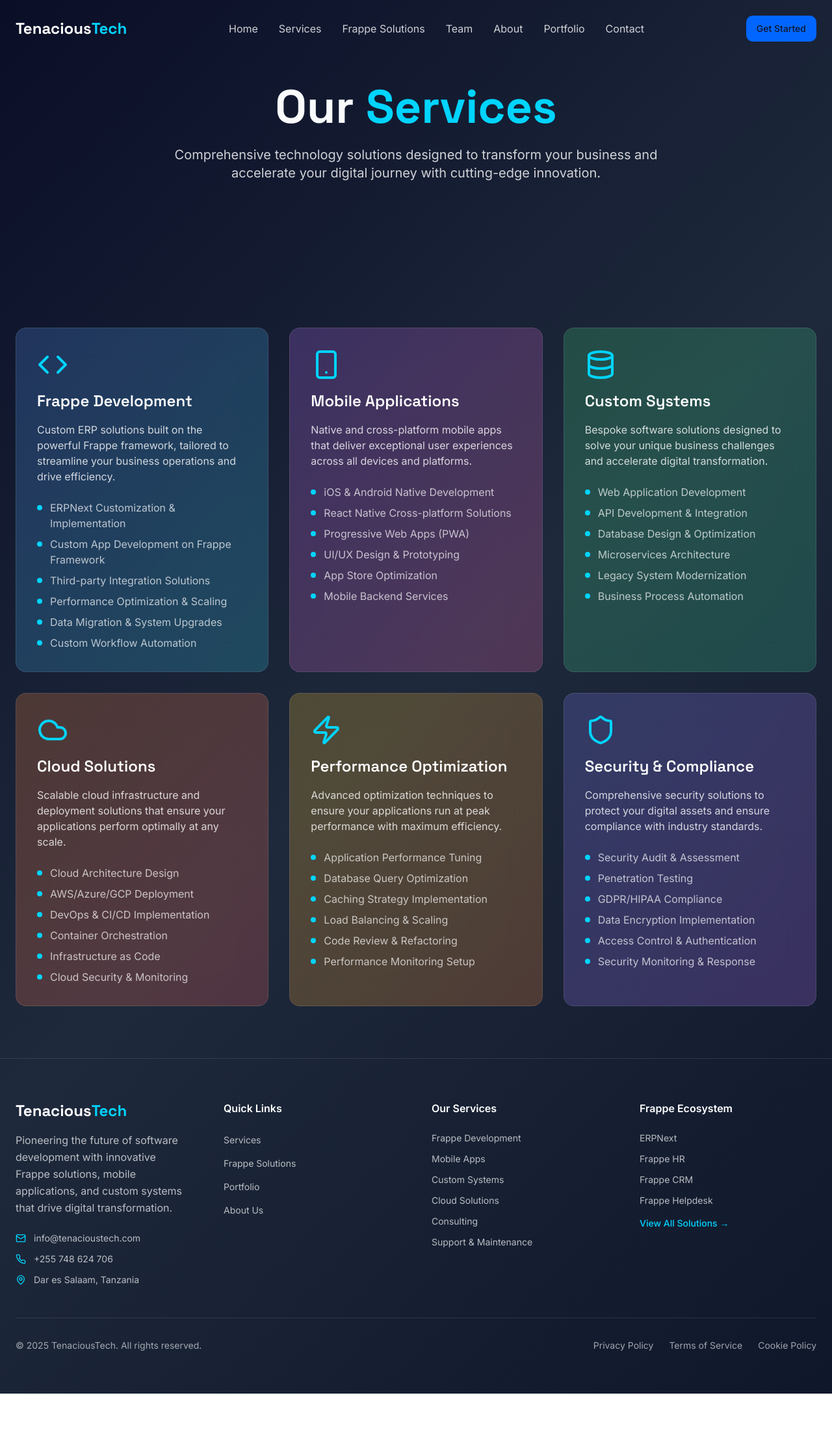
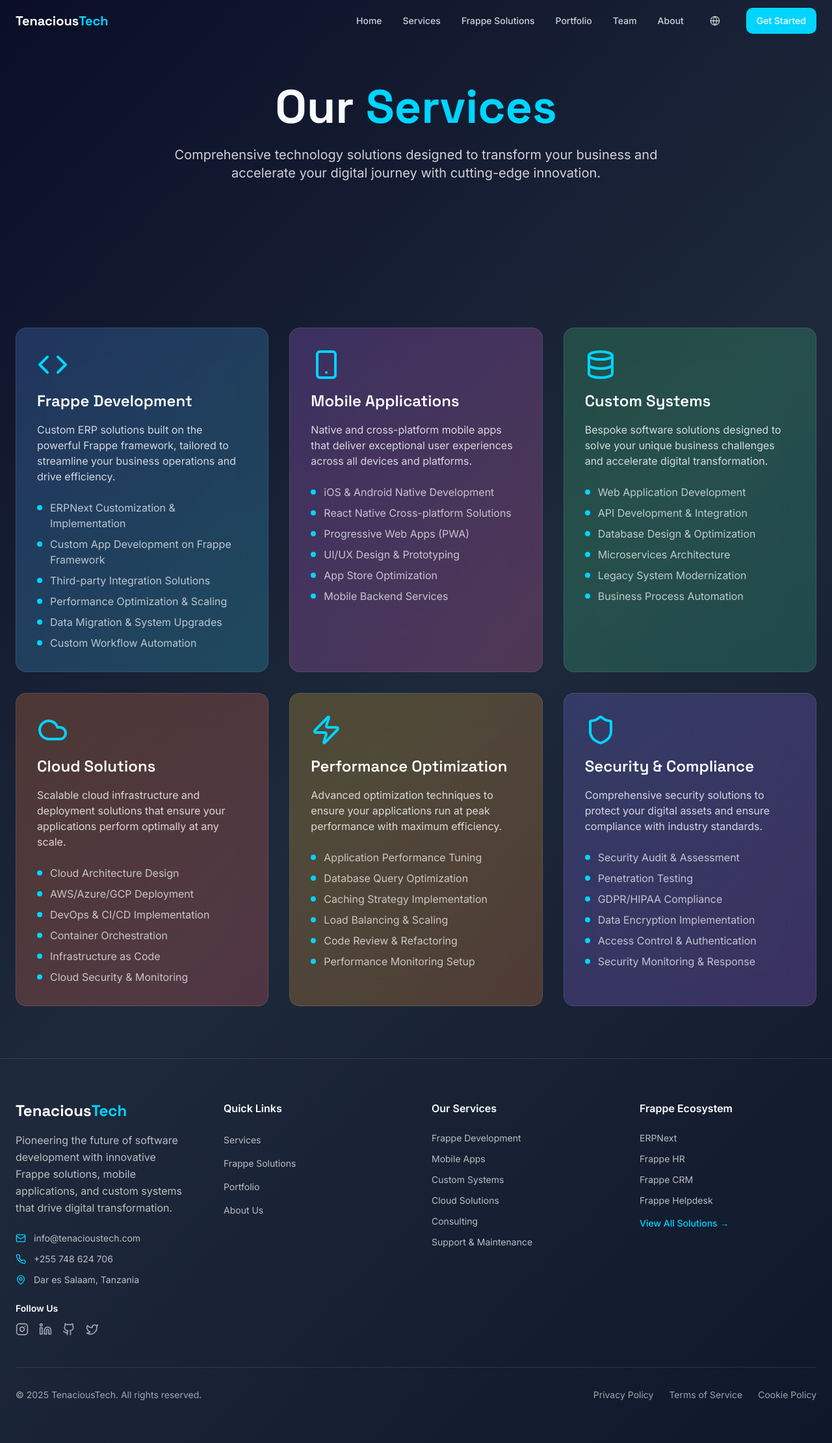
Before and after one commit to j0sh01/tenacious-tech, a React (Vite) app: page /services in a window 1280 px wide. Shown: the whole page at 65% size. Before the commit the page ends 2144 px from the top, so only its background shows below. Built offline with nearby package versions, Linux system fonts and the light colour scheme.

Commit message:
Add social media links and Swahili translator
Include social media links with icons in the footer and integrate a Swahili translator.

```diff
--- a/src/components/Footer.tsx
+++ b/src/components/Footer.tsx
@@ -1,6 +1,6 @@
 
 import { Link } from 'react-router-dom';
-import { Mail, Phone, MapPin, ExternalLink } from 'lucide-react';
+import { Mail, Phone, MapPin, ExternalLink, Instagram, Github, Linkedin, Twitter } from 'lucide-react';
 
 const Footer = () => {
   const currentYear = new Date().getFullYear();
@@ -22,6 +22,33 @@ const Footer = () => {
     }},
   ];
 
+  const socialLinks = [
+    {
+      name: 'Instagram',
+      icon: Instagram,
+      url: 'https://instagram.com/tenacioustech',
+      color: 'hover:text-pink-500'
+    },
+    {
+      name: 'LinkedIn',
+      icon: Linkedin,
+      url: 'https://linkedin.com/company/tenacioustech',
+      color: 'hover:text-blue-500'
+    },
+    {
+      name: 'GitHub',
+      icon: Github,
+      url: 'https://github.com/tenacioustech',
+      color: 'hover:text-white'
+    },
+    {
+      name: 'Twitter/X',
+      icon: Twitter,
+      url: 'https://twitter.com/tenacioustech',
+      color: 'hover:text-blue-400'
+    }
+  ];
+
   return (
     <footer className="py-16 border-t border-white/10">
       <div className="container mx-auto px-4 sm:px-6">
@@ -35,7 +62,7 @@ const Footer = () => {
               Pioneering the future of software development with innovative Frappe solutions,
               mobile applications, and custom systems that drive digital transformation.
             </p>
-            <div className="space-y-3">
+            <div className="space-y-3 mb-6">
               <div className="flex items-center text-white/70 text-sm">
                 <Mail className="w-4 h-4 mr-3 text-tech-electric" />
                 info@tenacioustech.com
@@ -47,6 +74,25 @@ const Footer = () => {
               <div className="flex items-center text-white/70 text-sm">
                 <MapPin className="w-4 h-4 mr-3 text-tech-electric" />
                 Dar es Salaam, Tanzania
+              </div>
+            </div>
+
+            {/* Social Media Links */}
+            <div className="space-y-3">
+              <h4 className="font-semibold text-white text-sm">Follow Us</h4>
+              <div className="flex space-x-4">
+                {socialLinks.map((social, index) => (
+                  <a
+                    key={index}
+                    href={social.url}
+                    target="_blank"
+                    rel="noopener noreferrer"
+                    className={`text-white/60 transition-colors duration-200 ${social.color} hover:scale-110 transform transition-transform`}
+                    aria-label={`Follow us on ${social.name}`}
+                  >
+                    <social.icon className="w-5 h-5" />
+                  </a>
+                ))}
               </div>
             </div>
           </div>
--- /dev/null
+++ b/src/components/LanguageToggle.tsx
@@ -0,0 +1,69 @@
+
+import { useState } from 'react';
+import { Globe } from 'lucide-react';
+import { Button } from '@/components/ui/button';
+import {
+  DropdownMenu,
+  DropdownMenuContent,
+  DropdownMenuItem,
+  DropdownMenuTrigger,
+} from '@/components/ui/dropdown-menu';
+
+interface Language {
+  code: string;
+  name: string;
+  flag: string;
+}
+
+const languages: Language[] = [
+  { code: 'en', name: 'English', flag: '🇺🇸' },
+  { code: 'sw', name: 'Kiswahili', flag: '🇹🇿' },
+];
+
+const LanguageToggle = () => {
+  const [currentLanguage, setCurrentLanguage] = useState<Language>(languages[0]);
+
+  const handleLanguageChange = (language: Language) => {
+    setCurrentLanguage(language);
+    // Here you would typically integrate with a translation service
+    // For now, we'll just store the preference
+    localStorage.setItem('preferred-language', language.code);
+
+    // You could integrate with Google Translate or other translation services here
+    if (language.code === 'sw') {
+      // Show a message that translation is coming soon
+      console.log('Swahili translation selected - integration with translation service would go here');
+    }
+  };
+
+  return (
+    <DropdownMenu>
+      <DropdownMenuTrigger asChild>
+        <Button
+          variant="ghost"
+          size="sm"
+          className="h-8 w-8 px-0 text-white/70 hover:text-white hover:bg-white/10"
+        >
+          <Globe className="h-4 w-4" />
+          <span className="sr-only">Toggle language</span>
+        </Button>
+      </DropdownMenuTrigger>
+      <DropdownMenuContent align="end" className="glass-morphism border-white/10">
+        {languages.map((language) => (
+          <DropdownMenuItem
+            key={language.code}
+            onClick={() => handleLanguageChange(language)}
+            className={`flex items-center space-x-2 text-white/80 hover:text-white hover:bg-white/10 ${
+              currentLanguage.code === language.code ? 'bg-white/10' : ''
+            }`}
+          >
+            <span className="text-lg">{language.flag}</span>
+            <span className="text-sm">{language.name}</span>
+          </DropdownMenuItem>
+        ))}
+      </DropdownMenuContent>
+    </DropdownMenu>
+  );
+};
+
+export default LanguageToggle;
--- a/src/components/Navigation.tsx
+++ b/src/components/Navigation.tsx
@@ -1,147 +1,156 @@
 
 import { useState, useEffect } from 'react';
+import { Link, useLocation } from 'react-router-dom';
+import { Menu, X } from 'lucide-react';
 import { Button } from '@/components/ui/button';
-import { Menu, X } from 'lucide-react';
-import { Link, useLocation } from 'react-router-dom';
+import LanguageToggle from '@/components/LanguageToggle';
 
 const Navigation = () => {
+  const [isMenuOpen, setIsMenuOpen] = useState(false);
   const [isScrolled, setIsScrolled] = useState(false);
-  const [isMobileMenuOpen, setIsMobileMenuOpen] = useState(false);
-  const [activeSection, setActiveSection] = useState('home');
   const location = useLocation();
 
   useEffect(() => {
     const handleScroll = () => {
       setIsScrolled(window.scrollY > 50);
-
-      // Update active section based on scroll position
-      const sections = ['home', 'services', 'about', 'contact'];
-      const current = sections.find(section => {
-        const element = document.getElementById(section);
-        if (element) {
-          const rect = element.getBoundingClientRect();
-          return rect.top <= 100 && rect.bottom >= 100;
-        }
-        return false;
-      });
-
-      if (current) setActiveSection(current);
     };
 
     window.addEventListener('scroll', handleScroll);
     return () => window.removeEventListener('scroll', handleScroll);
   }, []);
 
-  const scrollToSection = (sectionId: string) => {
-    if (location.pathname !== '/') {
-      window.location.href = `/#${sectionId}`;
-      return;
-    }
-    const element = document.getElementById(sectionId);
-    if (element) {
-      element.scrollIntoView({ behavior: 'smooth' });
-    }
-    setIsMobileMenuOpen(false);
-  };
+  useEffect(() => {
+    setIsMenuOpen(false);
+  }, [location]);
 
   const navItems = [
-    { label: 'Home', action: () => scrollToSection('home'), section: 'home' },
-    { label: 'Services', to: '/services' },
-    { label: 'Frappe Solutions', to: '/frappe-solutions' },
-    { label: 'Team', to: '/team' },
-    { label: 'About', action: () => scrollToSection('about'), section: 'about' },
-    { label: 'Portfolio', to: '/portfolio' },
-    { label: 'Contact', action: () => scrollToSection('contact'), section: 'contact' },
+    { name: 'Home', href: '/' },
+    { name: 'Services', href: '/services' },
+    { name: 'Frappe Solutions', href: '/frappe-solutions' },
+    { name: 'Portfolio', href: '/portfolio' },
+    { name: 'Team', href: '/team' },
+    {
+      name: 'About',
+      href: '#about',
+      onClick: () => {
+        if (location.pathname === '/') {
+          const element = document.getElementById('about');
+          if (element) element.scrollIntoView({ behavior: 'smooth' });
+        } else {
+          window.location.href = '/#about';
+        }
+      }
+    },
   ];
 
+  const toggleMenu = () => setIsMenuOpen(!isMenuOpen);
+
   return (
-    <nav className={`fixed top-0 left-0 right-0 z-50 transition-all duration-500 ${
-      isScrolled ? 'glass-morphism py-4 shadow-lg shadow-tech-blue/10' : 'py-6'
+    <>
+      <nav className={`fixed top-0 left-0 right-0 z-50 transition-all duration-300 ${
+        isScrolled ? 'glass-morphism backdrop-blur-xl' : 'bg-transparent'
       }`}>
-      <div className="container mx-auto px-4 sm:px-6 flex items-center justify-between">
-        <Link to="/" className="font-space font-bold text-xl sm:text-2xl text-white hover:scale-105 transition-transform duration-200">
+        <div className="container mx-auto px-4 sm:px-6">
+          <div className="flex items-center justify-between h-16">
+            {/* Logo */}
+            <Link to="/" className="font-space font-bold text-xl text-white hover:text-tech-electric transition-colors">
               Tenacious<span className="text-tech-electric">Tech</span>
             </Link>
 
-        {/* Desktop Navigation */}
-        <div className="hidden lg:flex items-center space-x-8">
-          {navItems.map((item, index) => (
-            item.to ? (
+            {/* Desktop Menu */}
+            <div className="hidden md:flex items-center space-x-8">
+              {navItems.map((item) => (
+                item.onClick ? (
+                  <button
+                    key={item.name}
+                    onClick={item.onClick}
+                    className="text-white/80 hover:text-tech-electric transition-colors duration-200 text-sm font-medium"
+                  >
+                    {item.name}
+                  </button>
+                ) : (
                   <Link
-                key={index}
-                to={item.to}
-                className={`text-white/80 hover:text-white transition-all duration-200 relative group ${
-                  location.pathname === item.to ? 'text-tech-electric' : ''
+                    key={item.name}
+                    to={item.href}
+                    className={`text-white/80 hover:text-tech-electric transition-colors duration-200 text-sm font-medium ${
+                      location.pathname === item.href ? 'text-tech-electric' : ''
                     }`}
                   >
-                {item.label}
-                <span className="absolute -bottom-1 left-0 w-0 h-0.5 bg-tech-electric transition-all duration-300 group-hover:w-full" />
+                    {item.name}
                   </Link>
-            ) : (
-              <button
-                key={index}
-                onClick={item.action}
-                className={`text-white/80 hover:text-white transition-all duration-200 relative group ${
-                  activeSection === item.section ? 'text-tech-electric' : ''
-                }`}
-              >
-                {item.label}
-                <span className="absolute -bottom-1 left-0 w-0 h-0.5 bg-tech-electric transition-all duration-300 group-hover:w-full" />
-              </button>
                 )
               ))}
+              <LanguageToggle />
+              <Button
+                className="bg-tech-electric hover:bg-tech-electric/80 text-white border-0"
+                onClick={() => {
+                  const element = document.getElementById('contact');
+                  if (element) element.scrollIntoView({ behavior: 'smooth' });
+                }}
+              >
+                Get Started
+              </Button>
             </div>
 
             {/* Mobile Menu Button */}
+            <div className="md:hidden flex items-center space-x-2">
+              <LanguageToggle />
               <button
-          className="lg:hidden text-white p-2 hover:bg-white/10 rounded-lg transition-colors z-50 relative"
-          onClick={() => setIsMobileMenuOpen(!isMobileMenuOpen)}
+                onClick={toggleMenu}
+                className="text-white hover:text-tech-electric transition-colors p-2"
+                aria-label="Toggle menu"
               >
-          <div className="relative w-6 h-6">
-            <Menu className={`absolute inset-0 transition-all duration-300 ${isMobileMenuOpen ? 'rotate-90 opacity-0' : 'rotate-0 opacity-100'}`} size={24} />
-            <X className={`absolute inset-0 transition-all duration-300 ${isMobileMenuOpen ? 'rotate-0 opacity-100' : '-rotate-90 opacity-0'}`} size={24} />
-          </div>
+                {isMenuOpen ? <X size={24} /> : <Menu size={24} />}
               </button>
-
-        {/* Desktop CTA */}
-        <div className="hidden lg:block">
-          <Button className="bg-tech-blue hover:bg-tech-electric transition-all duration-300 hover-glow hover:scale-105">
-            Get Started
-          </Button>
             </div>
           </div>
+        </div>
+      </nav>
 
-      {/* Enhanced Mobile Menu */}
-      <div className={`lg:hidden fixed top-0 left-0 right-0 z-40 transition-all duration-500 ${
-        isMobileMenuOpen ? 'translate-y-0 opacity-100' : '-translate-y-full opacity-0'
-      }`}>
-        <div className="bg-gradient-to-br from-slate-900/95 to-slate-800/95 backdrop-blur-xl border-b border-white/10 pt-24 pb-6">
-          <div className="container mx-auto px-4 sm:px-6">
+      {/* Mobile Menu Overlay */}
+      {isMenuOpen && (
+        <div className="fixed inset-0 z-40 md:hidden">
+          <div
+            className="fixed inset-0 bg-black/50 backdrop-blur-sm"
+            onClick={() => setIsMenuOpen(false)}
+          />
+          <div className="fixed top-16 left-0 right-0 bottom-0 glass-morphism backdrop-blur-xl border-t border-white/10 overflow-y-auto">
+            <div className="container mx-auto px-4 py-6">
               <div className="flex flex-col space-y-4">
-              {navItems.map((item, index) => (
-                item.to ? (
+                {navItems.map((item) => (
+                  item.onClick ? (
+                    <button
+                      key={item.name}
+                      onClick={() => {
+                        item.onClick();
+                        setIsMenuOpen(false);
+                      }}
+                      className="text-white/80 hover:text-tech-electric transition-colors duration-200 text-left py-2 text-lg font-medium"
+                    >
+                      {item.name}
+                    </button>
+                  ) : (
                     <Link
-                    key={index}
-                    to={item.to}
-                    className="text-white/80 hover:text-white transition-colors duration-200 py-3 px-4 rounded-lg hover:bg-white/10 hover:translate-x-2 transform text-lg"
-                    onClick={() => setIsMobileMenuOpen(false)}
-                    style={{ animationDelay: `${index * 0.1}s` }}
+                      key={item.name}
+                      to={item.href}
+                      className={`text-white/80 hover:text-tech-electric transition-colors duration-200 py-2 text-lg font-medium ${
+                        location.pathname === item.href ? 'text-tech-electric' : ''
+                      }`}
+                      onClick={() => setIsMenuOpen(false)}
                     >
-                    {item.label}
+                      {item.name}
                     </Link>
-                ) : (
-                  <button
-                    key={index}
-                    onClick={item.action}
-                    className="text-white/80 hover:text-white transition-all duration-200 py-3 px-4 rounded-lg hover:bg-white/10 text-left hover:translate-x-2 transform text-lg"
-                    style={{ animationDelay: `${index * 0.1}s` }}
-                  >
-                    {item.label}
-                  </button>
                   )
                 ))}
                 <div className="pt-4">
-                <Button className="bg-tech-blue hover:bg-tech-electric transition-all duration-300 mt-4 hover:scale-105 w-full">
+                  <Button
+                    className="w-full bg-tech-electric hover:bg-tech-electric/80 text-white border-0"
+                    onClick={() => {
+                      setIsMenuOpen(false);
+                      const element = document.getElementById('contact');
+                      if (element) element.scrollIntoView({ behavior: 'smooth' });
+                    }}
+                  >
                     Get Started
                   </Button>
                 </div>
@@ -149,15 +158,8 @@ const Navigation = () => {
             </div>
           </div>
         </div>
-
-      {/* Mobile Menu Overlay */}
-      {isMobileMenuOpen && (
-        <div
-          className="lg:hidden fixed inset-0 bg-black/50 backdrop-blur-sm z-30"
-          onClick={() => setIsMobileMenuOpen(false)}
-        />
       )}
-    </nav>
+    </>
   );
 };
 
```
Lines whose indentation alone changed are shown as unchanged.
